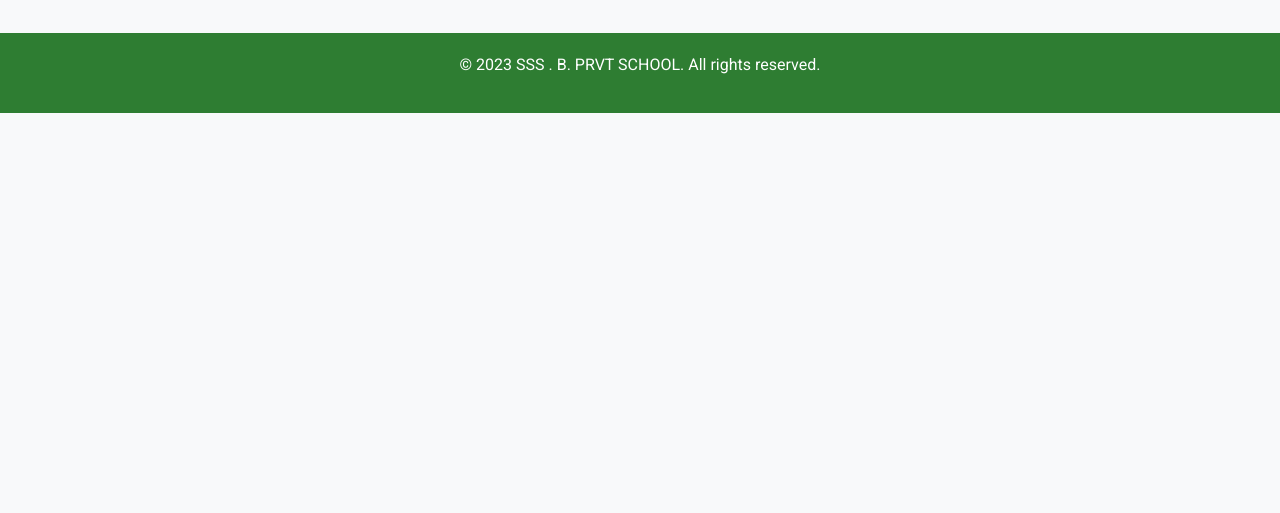
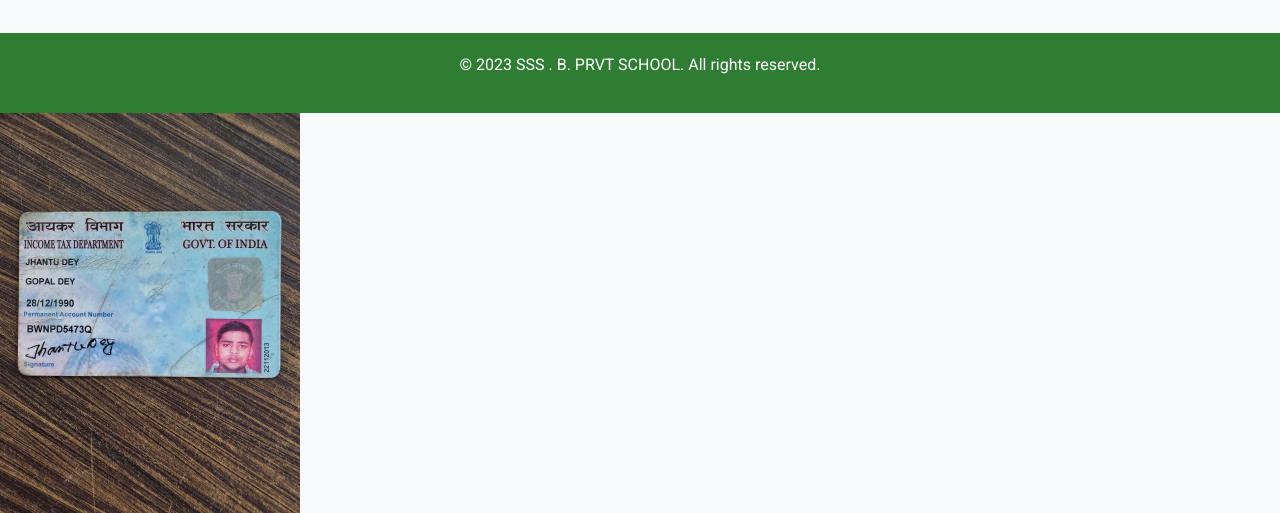
Before and after one commit to swapankumardas593-del/website-design, a plain HTML site: page index.html in a window 1280 px wide. Shown: the part 3530-4043 px from the top of the page. Before the commit the page ends 3643 px from the top, so only its background shows below. Drawn offline with nearby package versions, Linux system fonts and the light colour scheme.

Commit message:
Update index.html

```diff
--- a/index.html
+++ b/index.html
@@ -352,6 +352,9 @@
             </div>
         </div>
     </div>
+    <div>
+    <img src="photo.jpg" width="300">
+        </div>
 
     <script src="https://cdn.jsdelivr.net/npm/bootstrap@5.3.0/dist/js/bootstrap.bundle.min.js"></script>
     <script>
```
